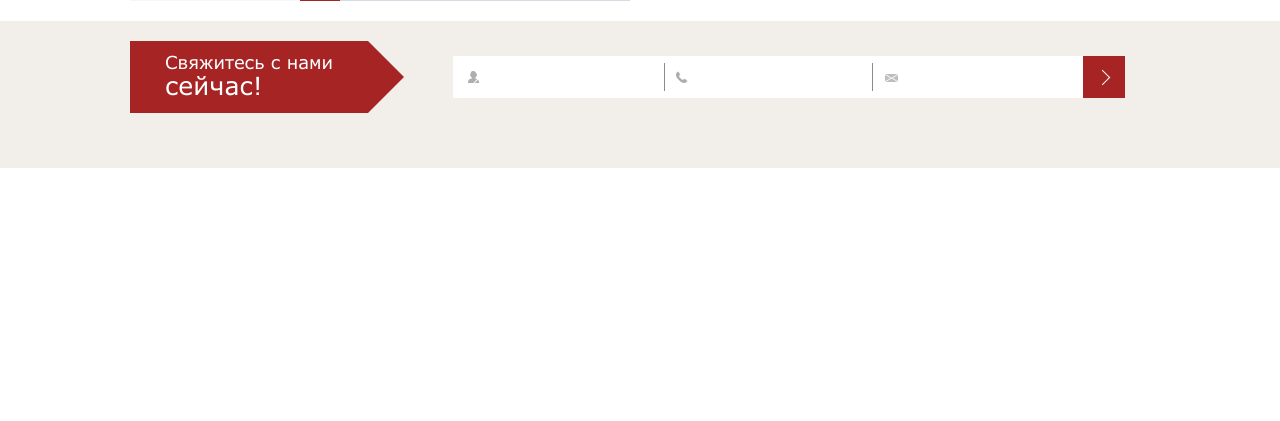
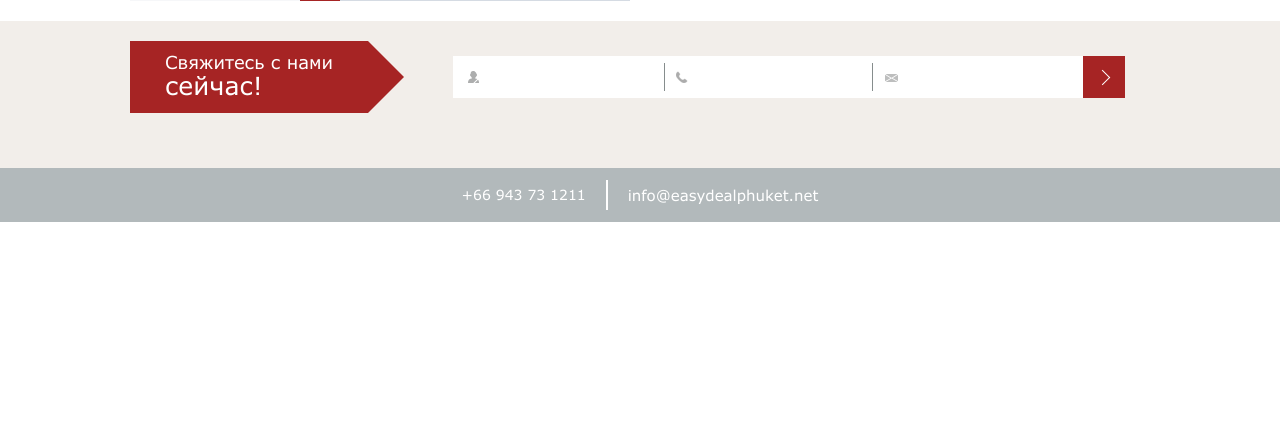
Before and after one commit to kshutashvili/easydeal, a Django app: template catalog/templates/catalog.html in a window 1280 px wide. Shown: the part 1365-1786 px from the top of the page. Run offline with Django 3.2, Linux system fonts and the light colour scheme; the template is opened without the code that fills it: most values are stand-ins (such as "Sample title", 1, 10 or a date in 2020); grey boxes marked "Sample" are stand-in pictures; form fields are guessed from the names that the template uses; parts of the project's set-up code (start-up, migrations or seed data) failed here and were passed over; some libraries are stand-ins or nearby versions.

Commit message:
add contact line

```diff
--- a/catalog/static/css/styles.css
+++ b/catalog/static/css/styles.css
@@ -1200,6 +1200,39 @@ header {
         width: 90%; }
     .bottom .contact-form .btn-sbmt {
       float: right; } }
+.contact-info {
+  padding: 12px;
+  background-color: #b2b9bb;
+  text-align: center;
+  color: #fff;
+  font-size: 0px;
+  display: -webkit-box;
+  display: -moz-box;
+  display: -ms-flexbox;
+  display: -webkit-flex;
+  display: flex;
+  -webkit-box-align: center;
+  -moz-box-align: center;
+  -ms-flex-align: center;
+  -webkit-align-items: center;
+  align-items: center;
+  -webkit-box-pack: center;
+  -moz-box-pack: center;
+  -ms-flex-pack: center;
+  -webkit-justify-content: center;
+  justify-content: center; }
+  .contact-info .contact-email {
+    font-size: 15px;
+    margin-left: 20px; }
+  .contact-info .razdelitel {
+    font-size: 0px;
+    border-left: 2px solid #fff;
+    height: 30px;
+    display: inline-block; }
+  .contact-info .contact-phone {
+    font-size: 14px;
+    margin-right: 20px; }
+
 @media screen and (max-width: 768px) {
   header {
     padding-top: 15px; }
--- a/catalog/static/css/styles.scss
+++ b/catalog/static/css/styles.scss
@@ -1455,6 +1455,29 @@ header{
   }
 }
 
+.contact-info{
+  padding: 12px;
+  background-color: #b2b9bb;
+  text-align: center;
+  color: #fff;
+  font-size: 0px;
+  @include align-items(center);
+  .contact-email{
+    font-size: 15px;
+    margin-left: 20px;
+  }
+  .razdelitel{
+    font-size: 0px;
+    border-left: 2px solid #fff;
+    height: 30px;
+    display: inline-block;
+  }
+  .contact-phone{
+    font-size: 14px;
+    margin-right: 20px;
+  }
+}
+
 @media screen and (max-width: 768px){
   header{
     padding-top: 15px;
--- a/catalog/templates/user_contact.html
+++ b/catalog/templates/user_contact.html
@@ -16,3 +16,8 @@
         </form>
     </div>
 </div>
+ <div class="contact-info">
+        <span class="contact-phone">+66 943 73 1211</span>
+        <span class="razdelitel"></span>
+        <span class="contact-email">info@easydealphuket.net</span>
+ </div>
```
Also changed, not shown: 1 other file.
